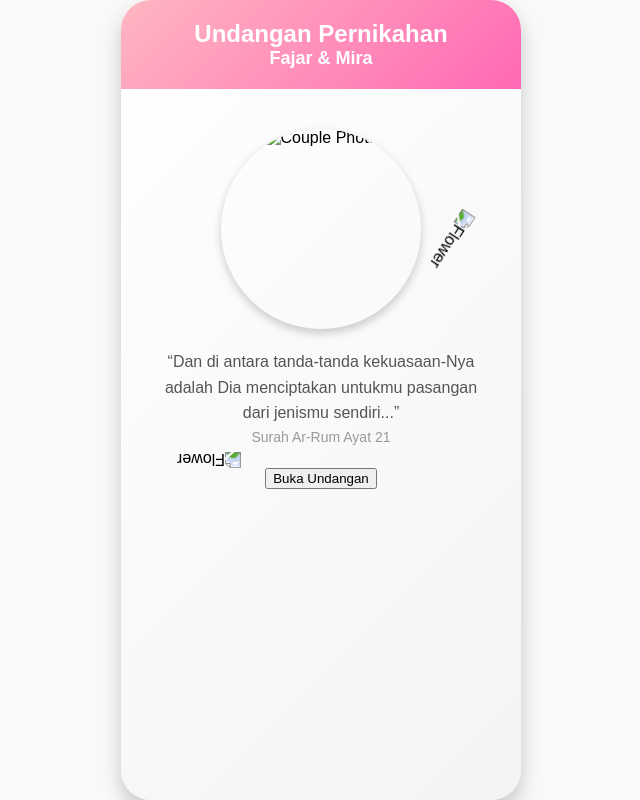
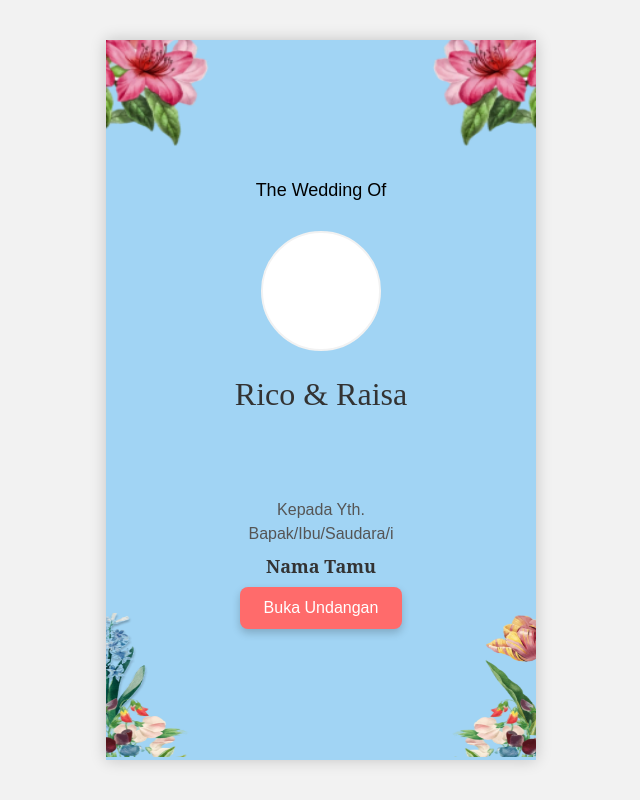
Before and after one commit to ZerOneDsgn123/undangan-digital23, a plain HTML site: page index.html in a window 1280 px wide. Shown: the whole page, without its empty margins (319-959 px from the left). Drawn offline with Linux system fonts and the light colour scheme.

Commit message:
check in

```diff
--- a/index.html
+++ b/index.html
@@ -1,36 +1,186 @@
 <!DOCTYPE html>
-<html lang="id">
+<html lang="en">
 <head>
-    <meta charset="UTF-8">
-    <meta name="viewport" content="width=device-width, initial-scale=1.0">
-    <title>Undangan Digital</title>
-    <link rel="stylesheet" href="style.css">
+  <meta charset="UTF-8">
+  <meta name="viewport" content="width=device-width, initial-scale=1.0">
+  <title>Wedding Invitation</title>
+  <style>
+    /* Basic reset */
+    * {
+      margin: 0;
+      padding: 0;
+      box-sizing: border-box;
+    }
+
+    /* Centering the frame */
+    body {
+      display: flex;
+      justify-content: center;
+      align-items: center;
+      height: 100vh;
+      background-color: #f2f2f2;
+    }
+
+    /* iPhone 13 frame container */
+    .iphone-frame {
+      width: 430px;
+      height: 720px;
+      box-shadow: 0 0 15px rgba(0, 0, 0, 0.2);
+      background-color: white;
+      position: relative;
+      overflow: hidden;
+    }
+
+    /* Top notch of iPhone */
+    .iphone-notch {
+      position: absolute;
+      top: 0;
+      left: 50%;
+      transform: translateX(-50%);
+      width: 210px;
+      height: 30px;
+      background-color: black;
+      border-radius: 10px;
+      margin-top: 8px;
+    }
+
+    /* Invitation card styling */
+    .invitation-card {
+      width: 100%;
+      height: 1000px;
+      background-color: #a1d4f4;
+      display: flex;
+      flex-direction: column;
+      align-items: center;
+      padding: 40px 20px;
+      text-align: center;
+      font-family: 'Poppins', sans-serif;
+      color: #333;
+      position: relative;
+    }
+
+    /* Decorative flowers */
+    .flowers-top {
+      position: absolute;
+      top: -2px;
+      width: 100%;
+      display: flex;
+      justify-content: space-between;
+      padding: 1px 0px;
+    }
+
+    .flowers-top img {
+      width: 130px;
+      height: 130px;
+    }
+
+    /* Placeholder for image */
+    .photo-placeholder {
+      width: 120px;
+      height: 120px;
+      background-color: white;
+      border-radius: 50%;
+      margin-top: 40px;
+      margin-bottom: 20px;
+      border: 2px solid #f2f2f2;
+    }
+
+    /* Text styling */
+    h3 {
+      font-family: 'Poppins', sans-serif;
+      font-size: 18px;
+      margin-bottom: -10px;
+      color: #000000;
+      font-weight: 400;
+      margin-top: 100px;
+    }
+
+    h1 {
+      font-family: 'Inika';
+      font-size: 32px;
+      margin: 5px 0;
+      font-weight: 100;
+      color: #333;
+    }
+
+    p {
+      font-family: 'Poppins', sans-serif;
+      font-size: 16px;
+      line-height: 1.5;
+      color: #555;
+      margin: 10px 0;
+      margin-top: 80px;
+    }
+
+    /* Guest name style */
+    .guest-name {
+      font-family: 'Poppins', 'serif';
+      font-weight: bold;
+      font-size: 18px;
+      margin-top: -3px;
+      color: #333;
+    }
+
+    /* Button style */
+    .button {
+      background-color: #ff6b6b;
+      color: white;
+      padding: 12px 24px;
+      border: none;
+      border-radius: 8px;
+      font-size: 16px;
+      margin-top: -3px;
+      cursor: pointer;
+      text-decoration: none;
+      font-family: 'Poppins', sans-serif;
+      box-shadow: 0px 4px 8px rgba(0, 0, 0, 0.2);
+    }
+
+    .button:hover {
+      background-color: #ff4d4d;
+    }
+
+    .flowers-bottom {
+      position: absolute;
+      bottom: 3px;
+      width: 100%;
+      display: flex;
+      justify-content: space-between;
+    }
+
+    .flowers-bottom img {
+      width: 120px;
+      height: 150px
+    }
+
+  </style>
 </head>
 <body>
-    <div class="phone-frame">
-        <!-- Header -->
-        <div class="header">
-            <h1>Undangan Pernikahan</h1>
-            <p>Fajar & Mira</p>
-        </div>
+  <div class="iphone-frame">
+    <div class="iphone-notch"></div>
+    <div class="invitation-card">
+      <div class="flowers-top">
+        <!-- Top flowers can be images with floral decorations -->
+        <img src="flower-top-left.png" alt="flower">
+        <img src="flower-top-right.png" alt="flower">
+      </div>
 
-        <!-- Animasi Bunga -->
-        <div class="flower-animation">
-            <img src="flower1.png" alt="Flower" class="flower flower1">
-            <img src="flower2.png" alt="Flower" class="flower flower2">
-        </div>
+      <h3>The Wedding Of</h3>
+      <div class="photo-placeholder"></div>
+      <h1>Rico & Raisa</h1>
 
-        <!-- Konten Utama -->
-        <div class="content">
-            <div class="photo-container">
-                <img src="couple.jpg" alt="Couple Photo" class="couple-photo">
-            </div>
-            <p class="quote">
-                “Dan di antara tanda-tanda kekuasaan-Nya adalah Dia menciptakan untukmu pasangan dari jenismu sendiri...” <br>
-                <span>Surah Ar-Rum Ayat 21</span>
-            </p>
-            <button class="cta-button" onclick="window.location.href='#details'">Buka Undangan</button>
-        </div>
+      <p>Kepada Yth.<br>
+        Bapak/Ibu/Saudara/i</p>
+      <p class="guest-name">Nama Tamu</p>
+
+      <a href="suanang.html" class="button">Buka Undangan</a>
     </div>
+
+    <!-- Move flowers-bottom outside of invitation-card to avoid overlapping the button -->
+    <div class="flowers-bottom">
+      <img src="flower-bottom-left.png" alt="flower">
+      <img src="flower bottom-right.png" alt="flower">
+    </div>
+  </div>
 </body>
 </html>
```
